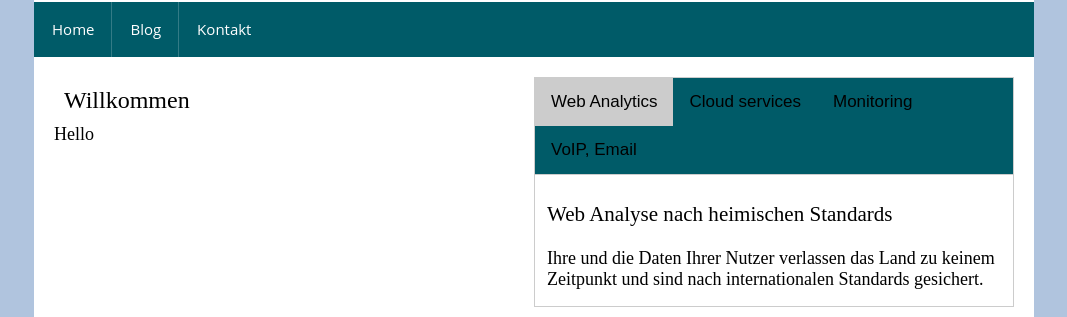
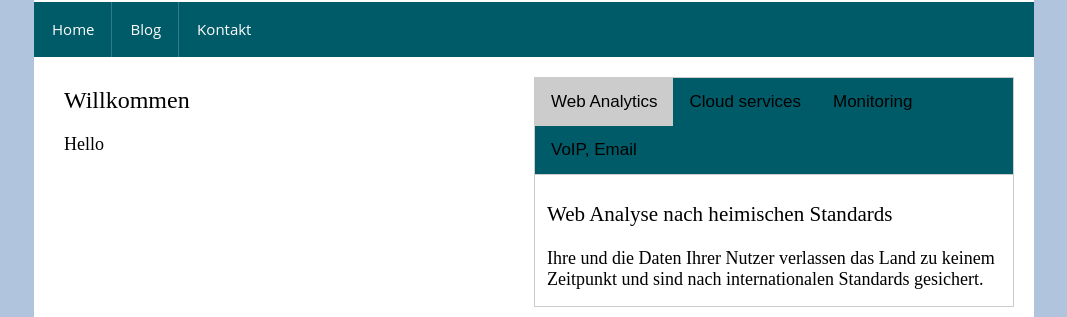
Before and after one commit to zarat/zarat.github.io, a Jekyll site: the page built from index.html, in a window 1280 px wide. Shown: the part 158-475 px from the top of the page, without its empty margins (106-1173 px from the left). Built offline with Jekyll 4.4.1, drawn with Linux system fonts in a browser that asks for light colours; the list of posts is cut into pages by our own code.

Commit message:
Update index.html

```diff
--- a/index.html
+++ b/index.html
@@ -55,7 +55,7 @@ layout: default
 
     <div style="width:50%; float:left">
       <div class="sp-content-item-head">Willkommen</div>
-    <p>Hello</p>
+      <div class="sp-content-item-body"><p>Hello</p></div>
     </div>
 
     <div style="width:50%; float:left">
```
